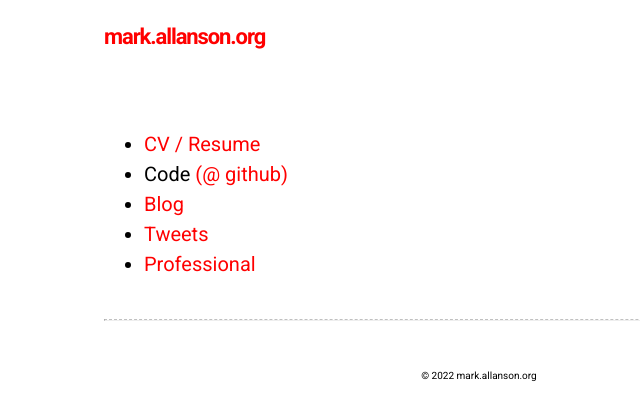
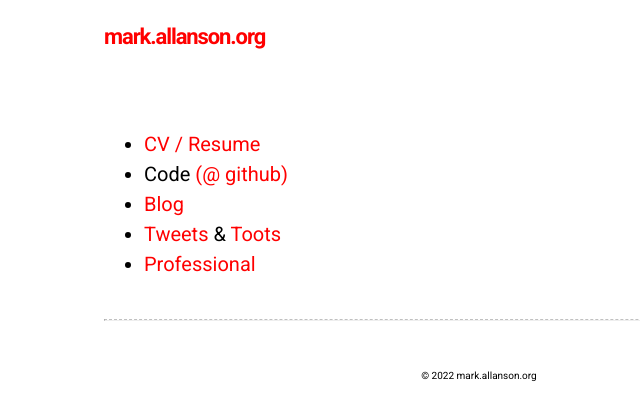
Before and after one commit to markallanson/personal_website, a Jekyll site: the page built from index.md, in a window 1280 px wide. Shown: the top 420 px of the page, without its empty margins (161-801 px from the left). Built offline with Jekyll 4.4.1, drawn with Linux system fonts in a browser that asks for light colours.

Commit message:
Added  a mastodon link

```diff
--- a/index.md
+++ b/index.md
@@ -8,5 +8,5 @@ guid: index
 * [CV / Resume](https://cv.mark.allanson.org)
 * Code [(@ github)](http://github.com/markallanson)
 * [Blog](/blog)
-* [Tweets](http://twitter.com/markallanson)
+* [Tweets](http://twitter.com/markallanson) & <a rel="me" href="https://mastodon.org.uk/@markallanson">Toots</a>
 * [Professional](http://uk.linkedin.com/in/markallanson)
```
